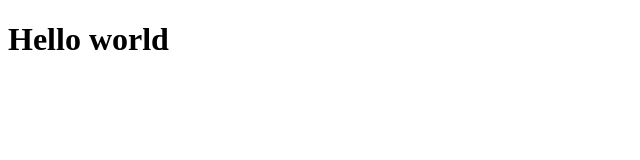
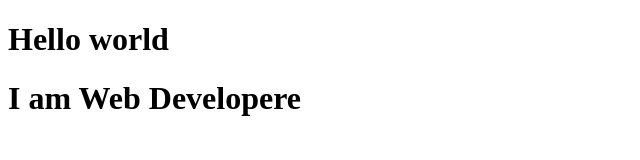
Before and after one commit to Abdul-Rehman-Andani/real-state, a plain HTML site: page index.html in a window 1280 px wide. Shown: the whole page, without its empty margins (0-640 px from the left). Drawn offline with Linux system fonts and the light colour scheme.

Commit message:
modified

```diff
--- a/index.html
+++ b/index.html
@@ -7,5 +7,6 @@
 </head>
 <body>
     <h1>Hello world</h1>
+    <h1>I am Web Developere</h1>
 </body>
 </html>
```
